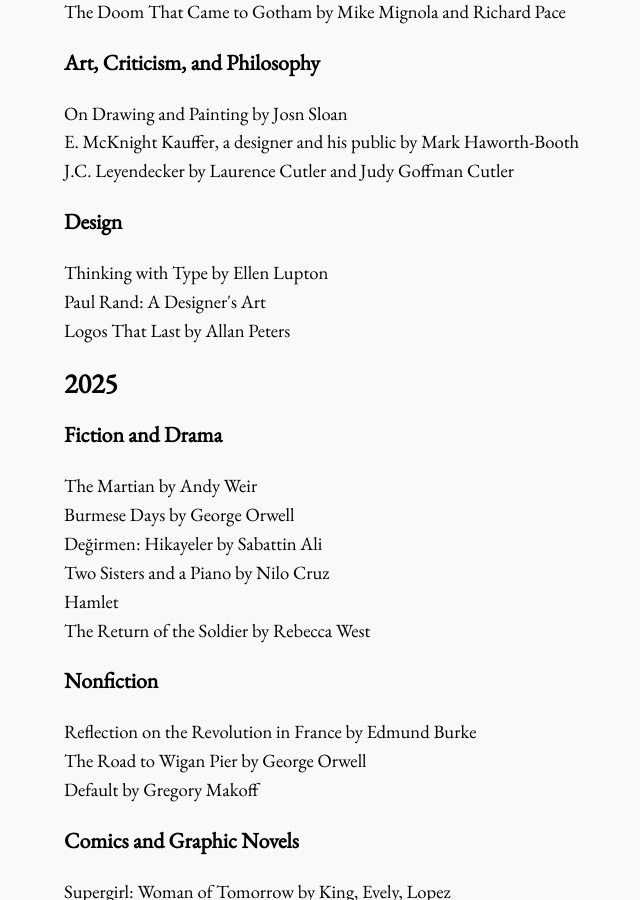
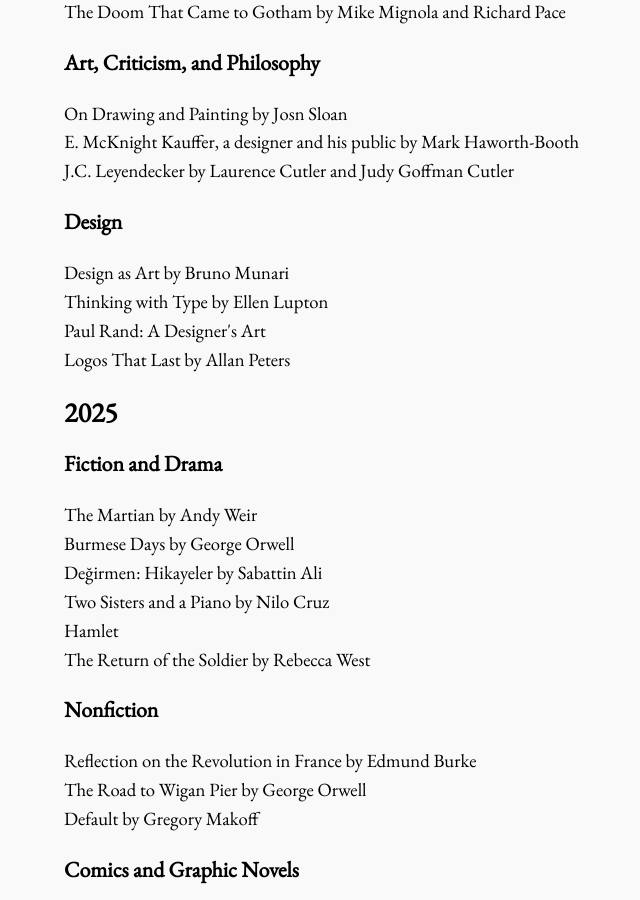
Before and after one commit to bora-uyumazturk/bora-uyumazturk.github.io, a Jekyll site: the page built from reading.html, in a window 1280 px wide and 900 px high, scrolled down 567 px. Shown: the whole window, without its empty margins (108-748 px from the left). Built offline with Jekyll 4.4.1, drawn with Linux system fonts in a browser that asks for light colours.

Commit message:
Update reading.html

```diff
--- a/reading.html
+++ b/reading.html
@@ -34,6 +34,7 @@ title: Reading
 
   <h3>Design</h3>
 
+  Design as Art by Bruno Munari <br>
   Thinking with Type by Ellen Lupton <br>
   Paul Rand: A Designer's Art <br>
   Logos That Last by Allan Peters
```
